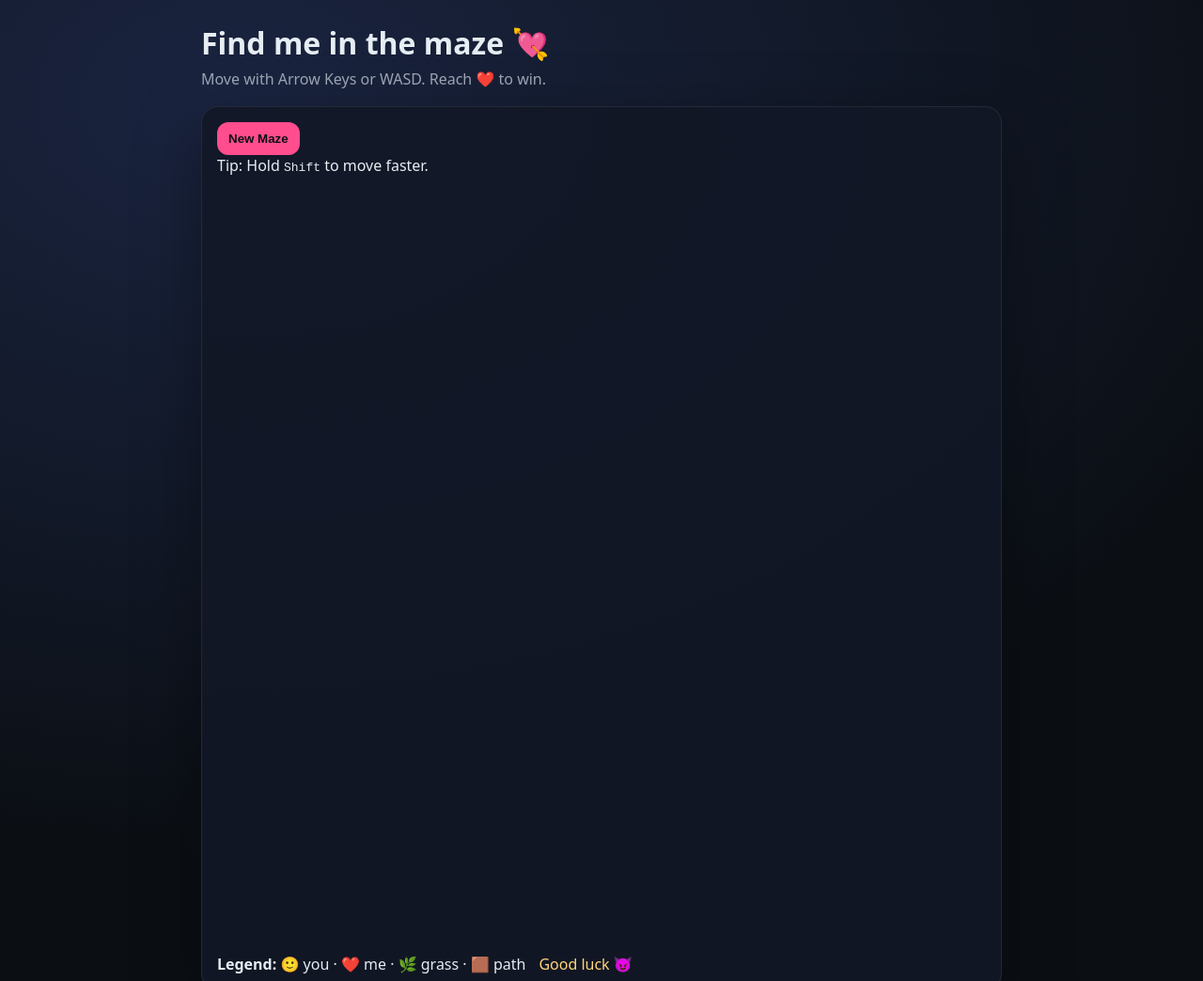
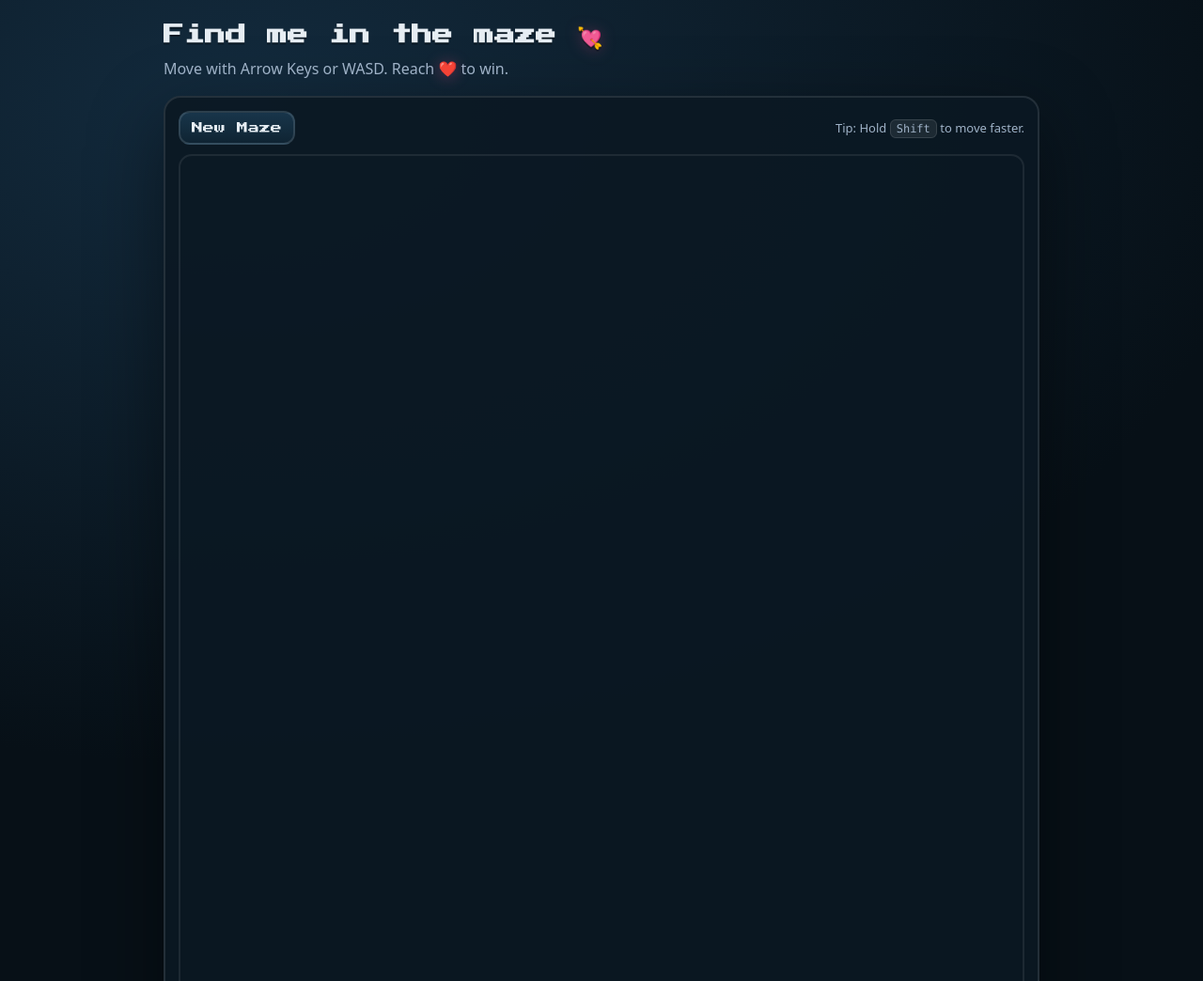
Before and after one commit to larissamdealmeida/valentines-maze, a plain HTML site: page index.html in a window 1280 px wide. Shown: the top 1044 px of the page at 94% size. Drawn offline with Linux system fonts and the light colour scheme.

Commit message:
Update style.css

```diff
--- a/style.css
+++ b/style.css
@@ -1,61 +1,144 @@
-:root { --bg:#0b0f14; --card:#121826; --text:#e6edf3; --muted:#9aa4b2; }
-* { box-sizing: border-box; }
-body {
-  margin: 0; font-family: system-ui, -apple-system, Segoe UI, Roboto, Arial, sans-serif;
-  background: radial-gradient(1200px 800px at 20% 10%, #1a2440, var(--bg));
+:root{
+  --bg:#071017;
+  --card:#0b1823;
+  --text:#e6edf3;
+  --muted:#9fb2c7;
+
+  /* Pokémon-ish palette */
+  --grass1:#2fa44f;
+  --grass2:#2b9348;
+  --path1:#b07a3a;
+  --path2:#9a6a33;
+  --tree1:#0a2a14;
+  --tree2:#0f3a1e;
+
+  --ui:#0f2433;
+  --ui2:#18354a;
+  --accent:#ffd34a;
+  --pink:#ff4d8d;
+}
+
+*{ box-sizing:border-box; }
+
+body{
+  margin:0;
+  background: radial-gradient(1100px 700px at 20% 10%, #132b3e, var(--bg));
+  color:var(--text);
+  font-family: system-ui, -apple-system, Segoe UI, Roboto, Arial, sans-serif;
+}
+
+.wrap{ max-width: 980px; margin: 0 auto; padding: 24px; }
+
+.top h1{
+  margin:0 0 10px;
+  font-family: "Press Start 2P", system-ui;
+  font-size: 22px;
+  line-height: 1.25;
+  text-shadow: 0 2px 0 rgba(0,0,0,.35);
+}
+.sub{ margin:0 0 18px; color:var(--muted); }
+.spark{ filter: drop-shadow(0 2px 8px rgba(255,77,141,.25)); }
+.heart{ filter: drop-shadow(0 2px 8px rgba(255,77,141,.35)); }
+
+.panel{
+  background: rgba(11,24,35,.92);
+  border: 2px solid rgba(255,255,255,.10);
+  border-radius: 18px;
+  padding: 14px;
+  box-shadow: 0 24px 80px rgba(0,0,0,.45);
+}
+
+.toolbar{
+  display:flex;
+  align-items:center;
+  justify-content:space-between;
+  gap: 12px;
+  margin-bottom: 10px;
+}
+
+.btn{
+  font-family: "Press Start 2P", system-ui;
+  font-size: 12px;
+  padding: 10px 12px;
+  border-radius: 12px;
+  border: 2px solid rgba(255,255,255,.12);
+  background: linear-gradient(180deg, var(--ui2), var(--ui));
   color: var(--text);
+  cursor:pointer;
 }
-.wrap { max-width: 900px; margin: 0 auto; padding: 24px; }
-.top h1 { margin: 0 0 6px; font-size: 32px; }
-.sub { margin: 0 0 18px; color: var(--muted); }
+.btn:hover{ border-color: rgba(255,255,255,.22); }
+.btn.secondary{
+  background: rgba(255,255,255,.06);
+}
 
-.panel {
-  background: rgba(18,24,38,.9);
-  border: 1px solid rgba(255,255,255,.08);
-  border-radius: 18px;
-  padding: 16px;
-  box-shadow: 0 20px 70px rgba(0,0,0,.35);
+.hint{
+  color: var(--muted);
+  font-size: 13px;
 }
-canvas { width: 100%; height: auto; border-radius: 14px; display:block; }
-.hud { margin-top: 10px; display:flex; gap: 14px; flex-wrap: wrap; align-items:center; }
-.status { color: #ffd479; }
+kbd{
+  padding: 2px 6px;
+  border-radius: 6px;
+  background: rgba(255,255,255,.08);
+  border: 1px solid rgba(255,255,255,.12);
+  font-family: ui-monospace, SFMono-Regular, Menlo, Monaco, Consolas, "Liberation Mono", monospace;
+  font-size: 12px;
+}
 
-dialog {
-  border: 1px solid rgba(255,255,255,.12);
+canvas{
+  width: 100%;
+  height: auto;
+  display:block;
+  border-radius: 14px;
+  border: 2px solid rgba(255,255,255,.08);
+
+  /* This is key for “pixel art” crispness */
+  image-rendering: pixelated;
+}
+
+.hud{
+  margin-top: 10px;
+  display:flex;
+  justify-content:space-between;
+  gap: 14px;
+  flex-wrap: wrap;
+  align-items:center;
+}
+.status{ color: var(--accent); }
+
+dialog{
+  border: 2px solid rgba(255,255,255,.12);
   border-radius: 16px;
   padding: 18px;
   background: var(--card);
   color: var(--text);
-  width: min(520px, 92vw);
+  width: min(560px, 92vw);
 }
-dialog::backdrop { background: rgba(0,0,0,.65); }
-input {
-  width: 100%;
-  margin: 10px 0;
+dialog::backdrop{ background: rgba(0,0,0,.65); }
+dialog h2{
+  margin: 0 0 10px;
+  font-family: "Press Start 2P", system-ui;
+  font-size: 16px;
+}
+input{
+  width:100%;
+  margin: 10px 0 12px;
   padding: 10px 12px;
   border-radius: 12px;
-  border: 1px solid rgba(255,255,255,.14);
+  border: 2px solid rgba(255,255,255,.10);
   background: rgba(255,255,255,.06);
   color: var(--text);
 }
-button {
-  padding: 10px 12px;
-  border: 0;
-  border-radius: 12px;
-  background: #ff4d8d;
-  color: #0b0f14;
-  font-weight: 700;
-  cursor: pointer;
-  margin-right: 8px;
-}
-button.secondary { background: rgba(255,255,255,.12); color: var(--text); }
-.code {
-  margin-top: 10px;
+.row{ display:flex; gap: 10px; flex-wrap: wrap; }
+
+.code{
+  margin-top: 12px;
   padding: 10px 12px;
   border-radius: 12px;
   background: rgba(0,0,0,.35);
-  border: 1px dashed rgba(255,255,255,.25);
+  border: 2px dashed rgba(255,255,255,.20);
   font-family: ui-monospace, SFMono-Regular, Menlo, Monaco, Consolas, "Liberation Mono", monospace;
 }
-.hidden { display:none; }
-.foot { margin-top: 14px; color: var(--muted); }
+.hidden{ display:none; }
+.tiny{ color: var(--muted); font-size: 12px; margin: 12px 0 0; }
+
+.foot{ margin-top: 14px; color: var(--muted); }
```
